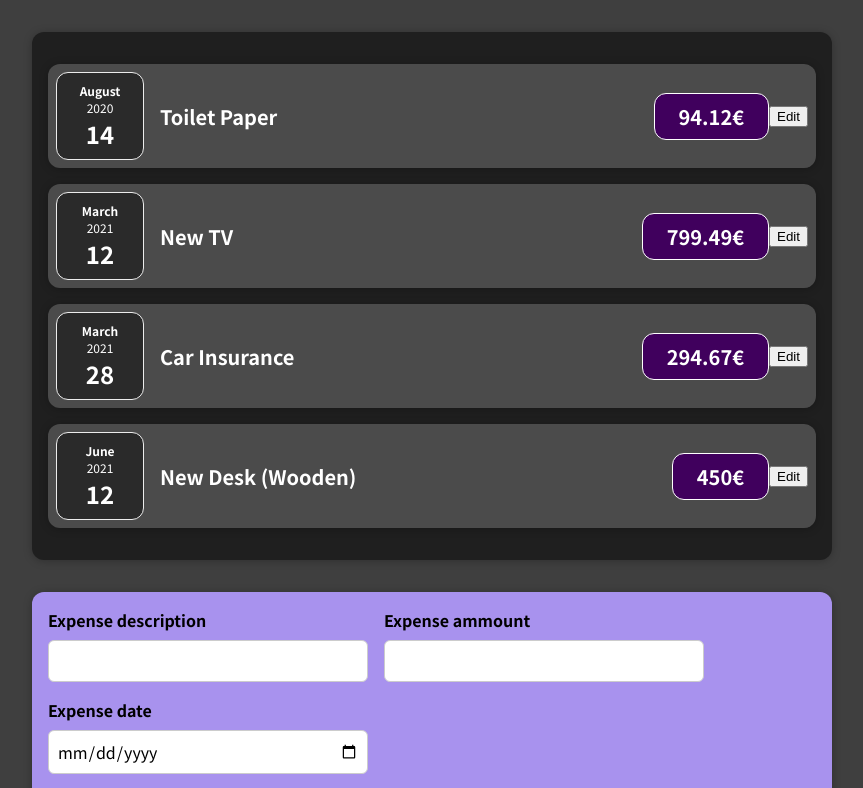
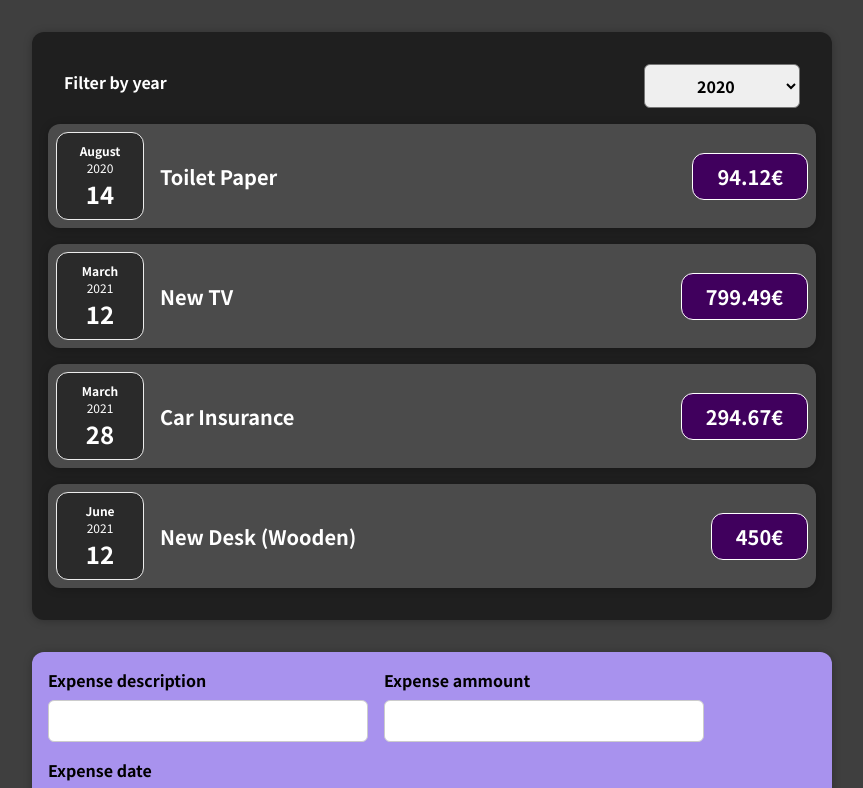
Before and after one commit to AdrianaAC/React, a React (Create React App) app in the folder react-complete-guide/: page / in a window 1280 px wide. Shown: the top 788 px of the page, without its empty margins (208-1071 px from the left). Built offline with nearby package versions, Linux system fonts and the light colour scheme.

Commit message:
Added filter

```diff
--- a/react-complete-guide/src/App.js
+++ b/react-complete-guide/src/App.js
@@ -1,5 +1,6 @@
 import ExpensesList from "./components/Expenses/ExpensesList/ExpensesList";
 import NewExpense from "./components/Expenses/NewExpense/NewExpense";
+import Filter from "./components/Input/Filter/Filter";
 
 function App() {
   const expenses = [
--- a/react-complete-guide/src/components/Expenses/ExpenseItem/ExpenseItem.js
+++ b/react-complete-guide/src/components/Expenses/ExpenseItem/ExpenseItem.js
@@ -8,12 +8,6 @@
   const [desc, setDesc] = useState(props.description);
   const [amount, setAmount] = useState(props.amount);
 
-  const handleClick = () => {
-    setAmount(0);
-    setDate(new Date(2000, 0, 1));
-    setDesc("ups, something went wrong");
-  };
-
   return (
     <Card className="expense-item">
       <ExpenseDate date={date} />
@@ -21,7 +15,6 @@
         <h2>{desc}</h2>
         <div className="expense-item__price">{amount}€</div>
       </div>
-      <button onClick={handleClick}>Edit</button>
     </Card>
   );
 }
--- a/react-complete-guide/src/components/Expenses/ExpensesList/ExpensesList.js
+++ b/react-complete-guide/src/components/Expenses/ExpensesList/ExpensesList.js
@@ -1,10 +1,24 @@
 import ExpenseItem from "../ExpenseItem/ExpenseItem";
 import Card from "../../Utils/Card";
 import "./ExpensesList.css";
+import Filter from "../../Input/Filter/Filter";
+import { useState } from "react";
 
 function ExpensesList(props) {
+  const [filteredYear, setFilteredYear] = useState("2020");
+
+  const filterChangeHandler = (selectedYear) => {
+    setFilteredYear(selectedYear);
+    console.log(selectedYear);
+  };
+  console.log("after FN:", filteredYear);
   return (
+    <div>
       <Card className="expenses">
+        <Filter
+          onFilterChange={filterChangeHandler}
+          selectedYear={filteredYear}
+        />
         <ExpenseItem
           description={props.items[0].title}
           amount={props.items[0].amount}
@@ -26,6 +40,7 @@
           date={props.items[3].date}
         />
       </Card>
+    </div>
   );
 }
 
--- /dev/null
+++ b/react-complete-guide/src/components/Input/Filter/Filter.css
@@ -0,0 +1,24 @@
+.expenses-filter {
+  color: white;
+  padding: 0 1rem;
+}
+
+.expenses-filter__control {
+  display: flex;
+  width: 100%;
+  align-items: center;
+  justify-content: space-between;
+  margin: 1rem 0;
+}
+
+.expenses-filter label {
+  font-weight: bold;
+  margin-bottom: 0.5rem;
+}
+
+.expenses-filter select {
+  font: inherit;
+  padding: 0.5rem 3rem;
+  font-weight: bold;
+  border-radius: 6px;
+}
--- /dev/null
+++ b/react-complete-guide/src/components/Input/Filter/Filter.js
@@ -0,0 +1,25 @@
+import React from "react";
+import { useState } from "react";
+import "./Filter.css";
+
+const Filter = (props) => {
+  const dropdownChangeHandler = (event) => {
+    props.onFilterChange(event.target.value);
+  };
+
+  return (
+    <div className="expenses-filter">
+      <div className="expenses-filter__control">
+        <label>Filter by year</label>
+        <select onChange={dropdownChangeHandler} value={props.selectedYear}>
+          <option value="2022">2022</option>
+          <option value="2021">2021</option>
+          <option value="2020">2020</option>
+          <option value="2019">2019</option>
+        </select>
+      </div>
+    </div>
+  );
+};
+
+export default Filter;
```
Lines whose indentation alone changed are shown as unchanged.
